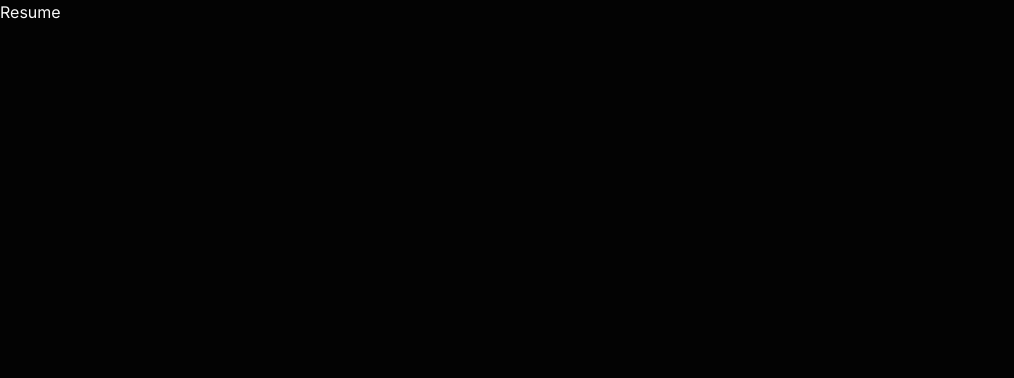
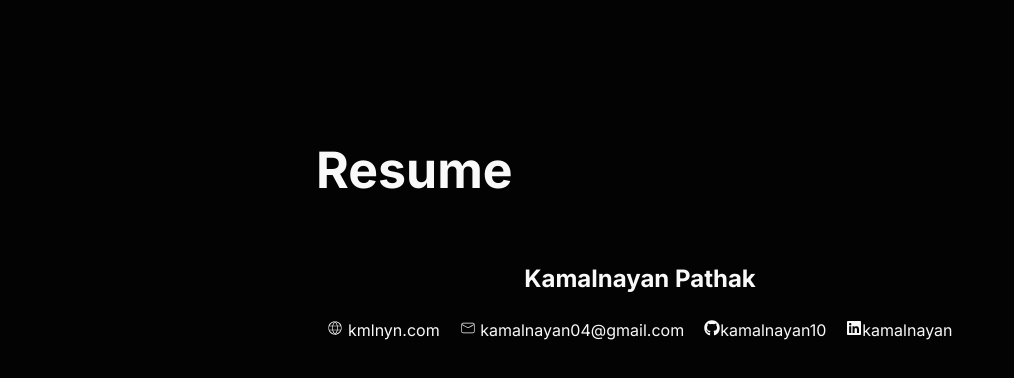
Before and after one commit to kamalnayan10/kmlnyn, a React (Vite) app: page /resume in a window 1280 px wide. Shown: the top 378 px of the page, without its empty margins (0-1014 px from the left). Built offline with nearby package versions, Linux system fonts and the light colour scheme.

Commit message:
changed mail

```diff
--- a/src/Contact.jsx
+++ b/src/Contact.jsx
@@ -11,8 +11,8 @@ function Contact() {
         <p>
           I'm always open to interesting opportunities, collaborations, or just
           a good tech conversation. Feel free to reach out at{" "}
-          <Link link={"mailto:kamalnayan04@gmail.com"} clas="underline-hover">
-            kamalnayan04@gmail.com
+          <Link link={"mailto:hi@kmlnyn.com"} clas="underline-hover">
+            hi@kmlnyn.com
           </Link>{" "}
           or feel free to link up with me on my socials
         </p>
--- /dev/null
+++ b/src/Resume.css
@@ -0,0 +1,21 @@
+.resume-container {
+  margin-top: 3.125rem;
+  width: 60%;
+}
+
+.resume {
+  display: flex;
+  justify-content: center;
+  align-items: center;
+  margin-top: 3.125rem;
+  flex-flow: column;
+  gap: 20px;
+}
+
+.row {
+  display: flex;
+  justify-content: center;
+  align-items: center;
+  flex-flow: row;
+  gap: 20px;
+}
--- a/src/Resume.jsx
+++ b/src/Resume.jsx
@@ -1,5 +1,36 @@
+import "./Resume.css";
+import Link from "./Link";
+
+import { CiGlobe, CiMail } from "react-icons/ci";
+import { FaGithub, FaLinkedin } from "react-icons/fa";
+
 function Resume() {
-  return <div>Resume</div>;
+  return (
+    <div className="section">
+      <div className="resume-container">
+        <h1>Resume</h1>
+        <div className="resume">
+          <h2>Kamalnayan Pathak</h2>
+          <div className="row">
+            <Link link={"https://kmlnyn.com/"}>
+              <CiGlobe /> kmlnyn.com
+            </Link>
+            <Link link={"mailto:kamalnayan04@gmail.com"}>
+              <CiMail /> kamalnayan04@gmail.com
+            </Link>
+            <Link link={"https://github.com/kamalnayan10"}>
+              <FaGithub />
+              kamalnayan10
+            </Link>
+            <Link link={"https://www.linkedin.com/in/kamalnayan-pathak/"}>
+              <FaLinkedin />
+              kamalnayan
+            </Link>
+          </div>
+        </div>
+      </div>
+    </div>
+  );
 }
 
 export default Resume;
```
